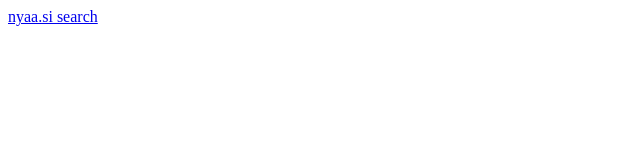
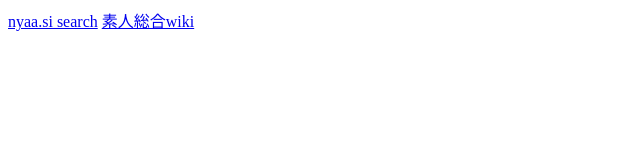
Before and after one commit to miz999/searchplugin, a plain HTML site: page index.html in a window 1280 px wide. Shown: the whole page, without its empty margins (0-640 px from the left). Drawn offline with Linux system fonts and the light colour scheme.

Commit message:
index.html add sirouto

```diff
--- a/index.html
+++ b/index.html
@@ -3,13 +3,13 @@
 <head>
     <title>Add firefox search engine</title>
     <script>
-        function installSearchEngine() {
+        function installSearchEngine(fname) {
             if (window.external && ("AddSearchProvider" in window.external)) {
                 // Firefox 2 と IE 7 では OpenSearch を使う
-                window.external.AddSearchProvider("nyaa_si.xml");
+                window.external.AddSearchProvider(fname);
             } else if (window.sidebar && ("addSearchEngine" in window.sidebar)) {
                 // Firefox 1.5 以下では Sherlock を使う
-                window.sidebar.addSearchEngine("./nyaa_si.xml",
+                window.sidebar.addSearchEngine(fname,
                     "http://example.com/search-icon.png",
                     "Search Plugin", "");
             } else {
@@ -19,6 +19,8 @@
         }
     </script>
 </head>
-<a href="/jsreq.html" title="Ref: ut_search (45667)" onClick="installSearchEngine();return false">nyaa.si search</a>
+<a href="#" title="nyaa.si" onClick="installSearchEngine('nyaa_si.xml');return false">nyaa.si search</a>
+<a href="#" title="素人総合wiki"
+    onClick="installSearchEngine('sirouto_sougou_wiki_opensearch.xml');return false">素人総合wiki</a>
 
 </html>
```
